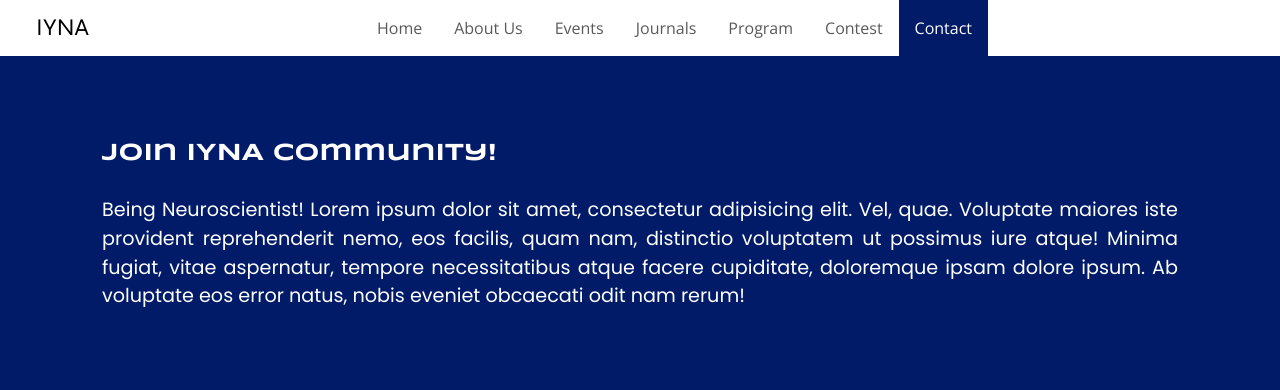
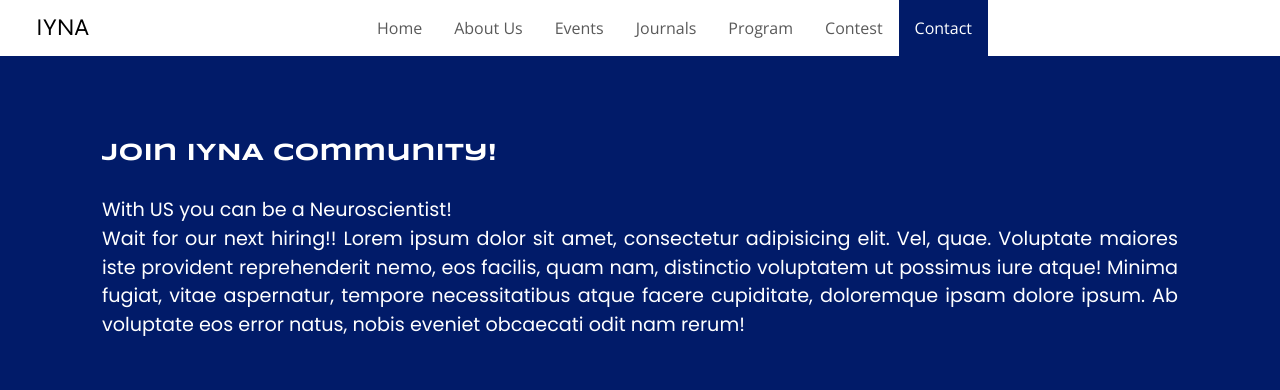
Before and after one commit to Glory-Dev/iyna-gharbiya-chapter, a website: page stage/contact.html in a window 1280 px wide. Shown: the top 390 px of the page. Drawn offline with nearby package versions, Linux system fonts and the light colour scheme; files whose address does not match are found by name.

Commit message:
Update contact.html

```diff
--- a/stage/contact.html
+++ b/stage/contact.html
@@ -77,7 +77,10 @@
           <div class="text" data-aos="fade-down" data-aos-duration="1200">
             <h2 class="heading lh-base mb-4 ff-syncopate">Join IYNA Community!</h2>
             <p>
-              Being Neuroscientist!
+              With US you can be a Neuroscientist!
+              <br>
+              Wait for our next hiring!!
+              <be>
               Lorem ipsum dolor sit amet, consectetur adipisicing elit. Vel, quae. Voluptate maiores iste provident
               reprehenderit nemo, eos facilis, quam nam, distinctio voluptatem ut possimus iure atque! Minima fugiat,
               vitae aspernatur, tempore necessitatibus atque facere cupiditate, doloremque ipsam dolore ipsum. Ab
```
